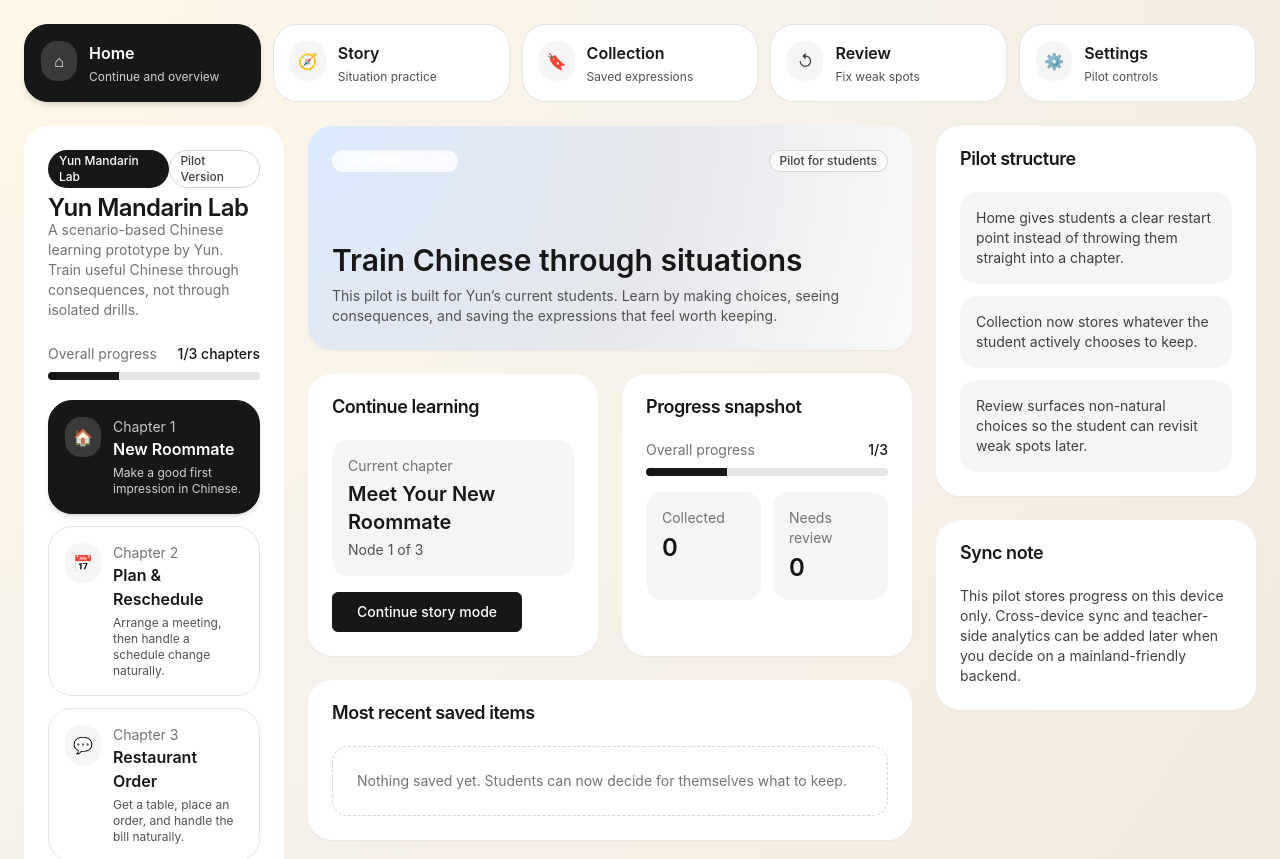
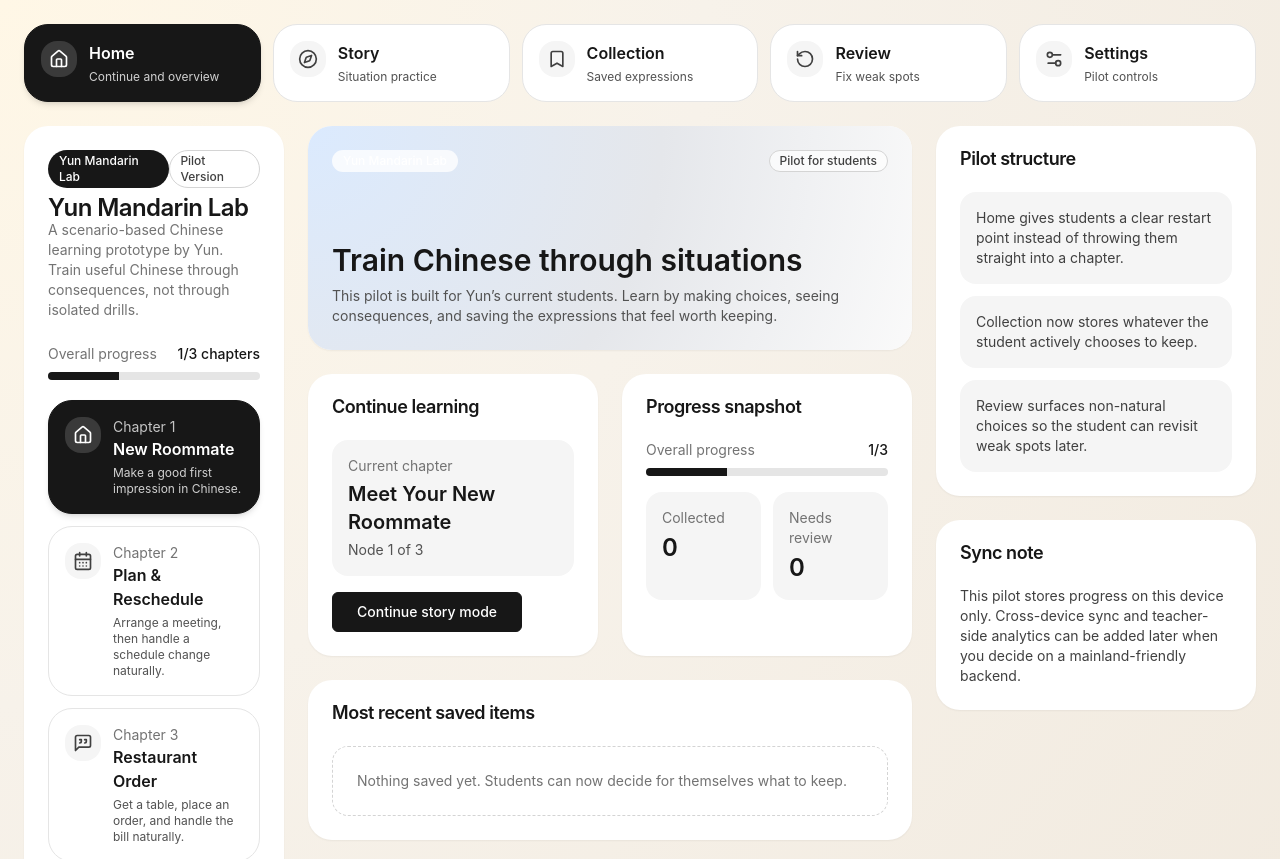
Before and after one commit to wayneswag/yun-mandarin-lab, a React (Vite) app: page / in a window 1280 px wide. Shown: the top 859 px of the page. Built offline with nearby package versions, Linux system fonts and the light colour scheme.

Commit message:
Update App.jsx
Replace emoji icons with lucide icons

```diff
--- a/src/App.jsx
+++ b/src/App.jsx
@@ -4,30 +4,24 @@ import { Button } from '@/components/ui/button';
 import { Badge } from '@/components/ui/badge';
 import { Progress } from '@/components/ui/progress';
 import { motion, AnimatePresence } from 'framer-motion';
-function EmojiIcon({ symbol, className = '' }) {
-  return (
-    <span aria-hidden="true" className={`inline-flex items-center justify-center leading-none ${className}`}>
-      {symbol}
-    </span>
-  );
-}
-
-const CheckCircle2 = ({ className }) => <EmojiIcon symbol="✅" className={className} />;
-const XCircle = ({ className }) => <EmojiIcon symbol="❌" className={className} />;
-const MessageSquareQuote = ({ className }) => <EmojiIcon symbol="💬" className={className} />;
-const BookOpen = ({ className }) => <EmojiIcon symbol="📘" className={className} />;
-const Sparkles = ({ className }) => <EmojiIcon symbol="✨" className={className} />;
-const Volume2 = ({ className }) => <EmojiIcon symbol="🔊" className={className} />;
-const ChevronRight = ({ className }) => <EmojiIcon symbol="›" className={className} />;
-const Heart = ({ className }) => <EmojiIcon symbol="💗" className={className} />;
-const BrainCircuit = ({ className }) => <EmojiIcon symbol="🧠" className={className} />;
-const CalendarDays = ({ className }) => <EmojiIcon symbol="📅" className={className} />;
-const Home = ({ className }) => <EmojiIcon symbol="🏠" className={className} />;
-const House = ({ className }) => <EmojiIcon symbol="⌂" className={className} />;
-const Compass = ({ className }) => <EmojiIcon symbol="🧭" className={className} />;
-const Bookmark = ({ className }) => <EmojiIcon symbol="🔖" className={className} />;
-const RotateCcw = ({ className }) => <EmojiIcon symbol="↺" className={className} />;
-const Settings2 = ({ className }) => <EmojiIcon symbol="⚙️" className={className} />;
+import {
+  CheckCircle2,
+  XCircle,
+  MessageSquareQuote,
+  BookOpen,
+  Sparkles,
+  Volume2,
+  ChevronRight,
+  Heart,
+  BrainCircuit,
+  CalendarDays,
+  Home,
+  House,
+  Compass,
+  Bookmark,
+  RotateCcw,
+  Settings2,
+} from 'lucide-react';
 
 const STORAGE_KEY = 'yun-mandarin-lab-pilot-v4';
 
```
